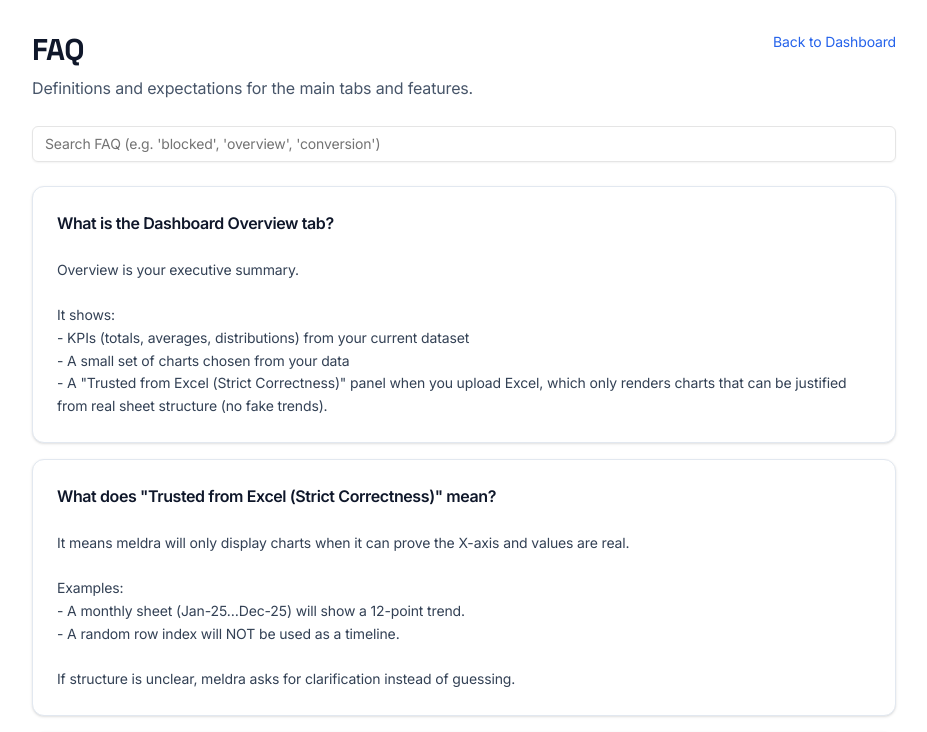
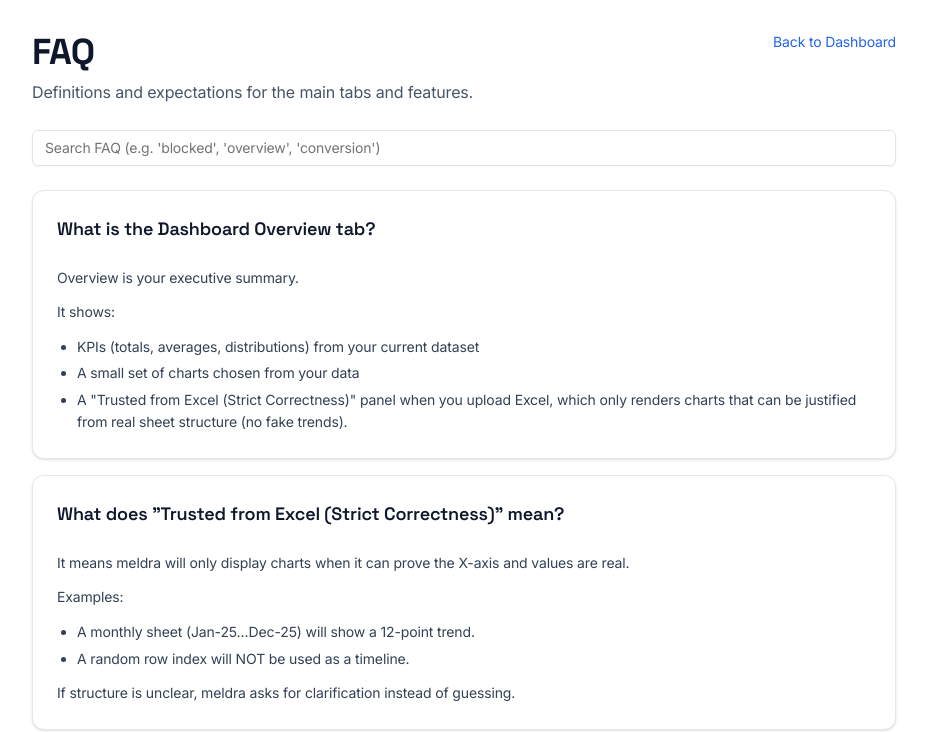
Before and after one commit to SumitAG008/insightsheet, a React (Vite) app: page /Faq in a window 1280 px wide. Shown: the top 732 px of the page, without its empty margins (176-1103 px from the left). Built offline with nearby package versions, Linux system fonts and the light colour scheme; no server answers.

Commit message:
Polish FAQ typography; improve Excel header detection for month dates

```diff
--- a/src/pages/Faq.jsx
+++ b/src/pages/Faq.jsx
@@ -118,6 +118,68 @@ function normalize(s) {
   return String(s || '').toLowerCase().replace(/\s+/g, ' ').trim();
 }
 
+function renderFaqBody(body) {
+  const lines = String(body || '').split(/\r?\n/);
+  const blocks = [];
+
+  let currentParagraph = [];
+  let currentList = [];
+
+  const flushParagraph = () => {
+    if (!currentParagraph.length) return;
+    blocks.push({ type: 'p', text: currentParagraph.join(' ').trim() });
+    currentParagraph = [];
+  };
+
+  const flushList = () => {
+    if (!currentList.length) return;
+    blocks.push({ type: 'ul', items: currentList.slice() });
+    currentList = [];
+  };
+
+  for (const raw of lines) {
+    const line = String(raw || '').trim();
+    if (!line) {
+      flushParagraph();
+      flushList();
+      continue;
+    }
+
+    if (line.startsWith('- ')) {
+      flushParagraph();
+      currentList.push(line.slice(2).trim());
+      continue;
+    }
+
+    flushList();
+    currentParagraph.push(line);
+  }
+
+  flushParagraph();
+  flushList();
+
+  return (
+    <div className="space-y-3">
+      {blocks.map((b, idx) => {
+        if (b.type === 'ul') {
+          return (
+            <ul key={idx} className="list-disc pl-5 space-y-1">
+              {(b.items || []).map((it, i) => (
+                <li key={i}>{it}</li>
+              ))}
+            </ul>
+          );
+        }
+        return (
+          <p key={idx} className="leading-relaxed">
+            {b.text}
+          </p>
+        );
+      })}
+    </div>
+  );
+}
+
 export default function Faq() {
   const [q, setQ] = useState('');
 
@@ -135,7 +197,7 @@ export default function Faq() {
       <div className="container mx-auto max-w-4xl px-4 py-8">
         <div className="flex items-start justify-between gap-4 mb-6">
           <div className="min-w-0">
-            <h1 className="text-3xl font-bold text-slate-900 dark:text-white">FAQ</h1>
+            <h1 className="text-3xl md:text-4xl font-bold text-slate-900 dark:text-white" style={{ fontFamily: "'Space Grotesk', sans-serif", letterSpacing: '-0.02em' }}>FAQ</h1>
             <p className="text-slate-600 dark:text-slate-400 mt-2">
               Definitions and expectations for the main tabs and features.
             </p>
@@ -160,11 +222,11 @@ export default function Faq() {
           {filtered.map((item) => (
             <Card key={item.id} className="border-slate-200 dark:border-slate-800">
               <CardHeader>
-                <CardTitle className="text-base text-slate-900 dark:text-white">{item.title}</CardTitle>
+                <CardTitle className="text-lg text-slate-900 dark:text-white" style={{ fontFamily: "'Space Grotesk', sans-serif", letterSpacing: '-0.01em' }}>{item.title}</CardTitle>
               </CardHeader>
               <CardContent>
-                <div className="text-sm text-slate-700 dark:text-slate-200 whitespace-pre-wrap leading-relaxed">
-                  {item.body}
+                <div className="text-sm text-slate-700 dark:text-slate-200" style={{ fontFamily: "'Inter', sans-serif" }}>
+                  {renderFaqBody(item.body)}
                 </div>
               </CardContent>
             </Card>
```
Also changed, not shown: 1 other file (tests, documents, lock files or other folders).
